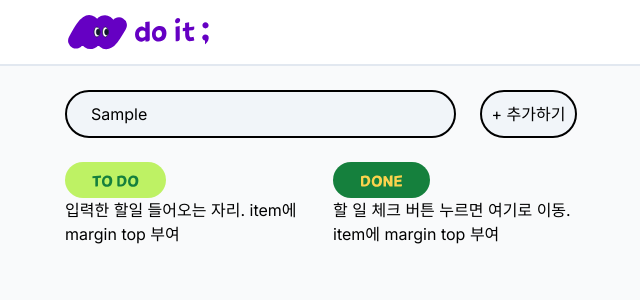
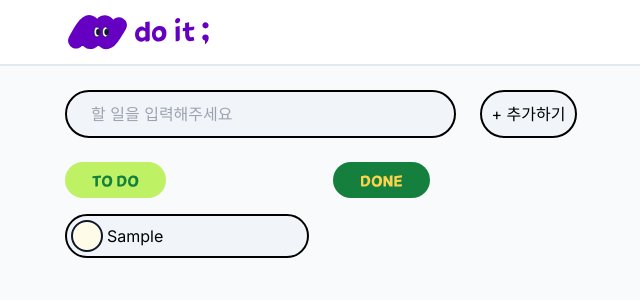
Before and after one commit to hyrmzz1/doit, a Next.js app: page / in a window 1280 px wide. Both pictures are taken after typing "Sample" into the empty fields and a click on the button "+ 추가하기". Shown: the top 300 px of the page, without its empty margins (319-959 px from the left). Built offline with nearby package versions, Linux system fonts and the light colour scheme.

Commit message:
Feat: Create 구현

```diff
--- a/src/app/page.tsx
+++ b/src/app/page.tsx
@@ -1,29 +1,52 @@
+'use client';
 import Gnb from "@/components/Gnb";
 import TodoForm from "../components/TodoForm";
-import Todo from "../components/Todo";
-import Done from "../components/Done"
 import TodoIcon from "../../public/TodoIcon.svg";
 import DoneIcon from "../../public/DoneIcon.svg";
+import { useState } from "react";
+import Item from "@/components/item";
 
 export default function Home() {
+  const [todos, setTodos] = useState<{ todo: string; isDone: boolean }[]>([]);
+
+  const addTodo = (todo: string) => {
+    setTodos((prevTodos) => [...prevTodos, { todo, isDone: false }]);
+  };
+
+  const handleToggle = (todo: string, isDone: boolean) => {
+    setTodos((prevTodos) =>
+      prevTodos.map((item) =>
+        item.todo === todo ? { ...item, isDone } : item
+      )
+    );
+  };
+
   return (
     <div className="min-h-screen bg-gray-50">
       <Gnb />
 
       <main className="px-96">
-        <TodoForm />
+        <TodoForm addTodo={addTodo} />
 
-        {/* TO DO */}
-        <div className = "grid gap-x-6 grid-cols-2">
+        <div className="grid gap-x-6 grid-cols-2">
+          {/* TO DO */}
           <div>
             <TodoIcon />
-            <Todo />
+            {todos
+              .filter((item) => !item.isDone)
+              .map((item, index) => (
+                <Item key={index} todo={item.todo} isDone={item.isDone} onToggle={handleToggle} />
+              ))}
           </div>
 
           {/* DONE */}
           <div>
             <DoneIcon />
-            <Done />
+            {todos
+              .filter((item) => item.isDone)
+              .map((item, index) => (
+                <Item key={index} todo={item.todo} isDone={item.isDone} onToggle={handleToggle} />
+              ))}
           </div>
         </div>
       </main>
--- a/src/components/Done.tsx
+++ /dev/null
@@ -1,8 +0,0 @@
-// 할 일 체크 버튼 누르면 여기로 이동
-export default function Done() {
-    return (
-        <>
-            할 일 체크 버튼 누르면 여기로 이동. item에 margin top 부여
-        </>
-    );
-  }
--- /dev/null
+++ b/src/components/Item.tsx
@@ -0,0 +1,29 @@
+'use client'
+import CheckNone from "../../public/checkNone.svg";
+import CheckDone from "../../public/checkDone.svg";
+import { useState } from "react";
+
+interface ItemProps {
+    todo: string;
+    isDone: boolean;
+    onToggle: (todo: string, isDone: boolean) => void;
+}
+
+export default function Item({ todo, isDone: initialIsDone,  onToggle }: ItemProps) {
+    const [isDone, setIsDone] = useState<boolean>(false);
+
+    const toggleCheck = () => {
+        const newStatus = !isDone;
+        // setIsDone(newStatus);
+        onToggle(todo, newStatus);
+    };
+
+    return (
+        <div className="mt-4 flex justify-start items-center bg-slate-100 rounded-3xl border-2 border-black">
+            <button onClick={toggleCheck} className="m-1">
+                {isDone ? <CheckDone /> : <CheckNone />}
+            </button>
+            {todo}
+        </div>
+    );
+}
--- a/src/components/Todo.tsx
+++ /dev/null
@@ -1,8 +0,0 @@
-// 추가버튼 누르면 할 일 여기에 출력
-export default function Todo() {
-    return (
-        <>
-            입력한 할일 들어오는 자리. item에 margin top 부여
-        </>
-    );
-}
--- a/src/components/TodoForm.tsx
+++ b/src/components/TodoForm.tsx
@@ -1,22 +1,46 @@
 // 할 일 입력 및 추가 컴포넌트
-// TODO) form 기능 구현
+import { ChangeEvent, useState, FormEvent } from "react";
 
-export default function TodoForm() {
+interface TodoFormProps {
+  addTodo: (todo: string) => void;
+}
+
+export default function TodoForm({ addTodo }: TodoFormProps) {
+  const [inputValue, setInputValue] = useState("");
+
+  const handleInputChange = (e: ChangeEvent<HTMLInputElement>) => {
+    setInputValue(e.target.value);
+  };
+
+  const handleAddTodo = (e: FormEvent<HTMLFormElement>) => {
+    e.preventDefault();
+
+    if (inputValue.trim() !== "") {
+      addTodo(inputValue);
+      setInputValue("");
+    }
+  };
+
   return (
-    <div className="flex items-center space-x-6 my-6">  {/* 위아래 margin 안먹음 */}
+    <form onSubmit={handleAddTodo} className="flex items-center space-x-6 my-6">
       {/* Todo 입력 창 */}
+      {/* TODO) focus 효과 부여 */}
       <input
         type="text"
+        value={inputValue}
+        onChange={handleInputChange}
         className="w-4/5 h-12 px-6 bg-slate-100 rounded-3xl border-2 border-black"
         placeholder="할 일을 입력해주세요"
       />
 
       {/* Todo 추가 버튼 */}
+      {/* TODO) hover 효과 부여 */}
       <button
+        type="submit"
         className="w-1/5 h-12 bg-slate-100 rounded-3xl border-2 border-black"
       >
         + 추가하기
       </button>
-    </div>
+    </form>
   );
 }
```
